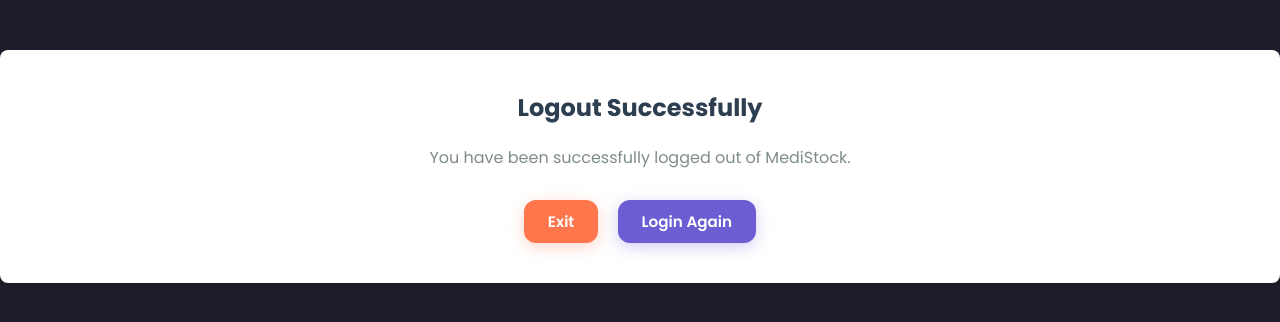
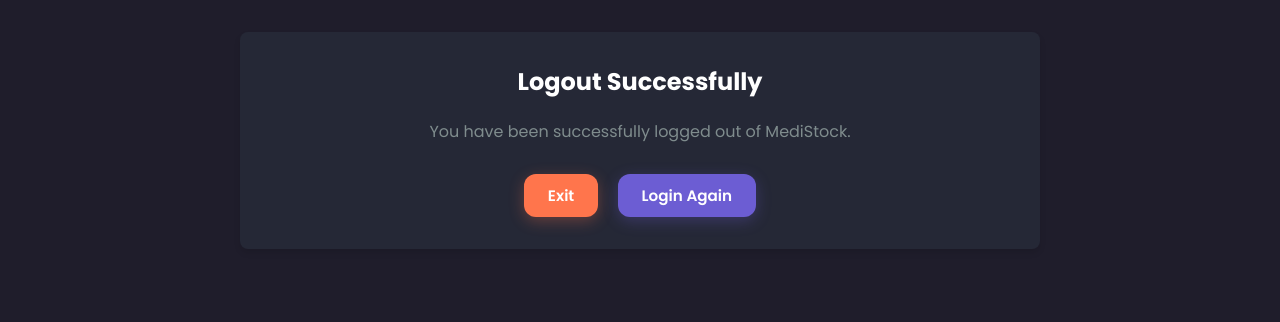
Before and after one commit to kaviyamol/medistock_inventory, a Django app: page /logout/ in a window 1280 px wide. Shown: the part 68-390 px from the top of the page. Run offline with Django 5.2, Linux system fonts and the light colour scheme.

Commit message:
redesign the logout page

```diff
--- a/medistock/inventory/templates/inventory/logout_success.html
+++ b/medistock/inventory/templates/inventory/logout_success.html
@@ -4,8 +4,8 @@
 
 {% block content %}
 <div class="container message-container"
-    style="text-align: center; margin-top: 50px; background: white; padding: 40px; border-radius: 8px; box-shadow: 0 4px 6px rgba(0,0,0,0.1);">
-    <h2 style="color: #2c3e50; margin-bottom: 20px;">Logout Successfully</h2>
+    style="text-align: center; max-width: 800px; margin: 2rem auto; background: var(--card-dark); padding: 2rem; border-radius: 8px; box-shadow: 0 4px 6px rgba(0,0,0,0.1);">
+    <h2 style="color: white; margin-bottom: 20px;">Logout Successfully</h2>
     <p style="color: #7f8c8d;">You have been successfully logged out of MediStock.</p>
     <div style="margin-top: 30px;">
         <a href="{% url 'index' %}" class="btn btn-secondary" style="margin-right: 15px;">Exit</a>
```
Also changed, not shown: medistock/db.sqlite3.
